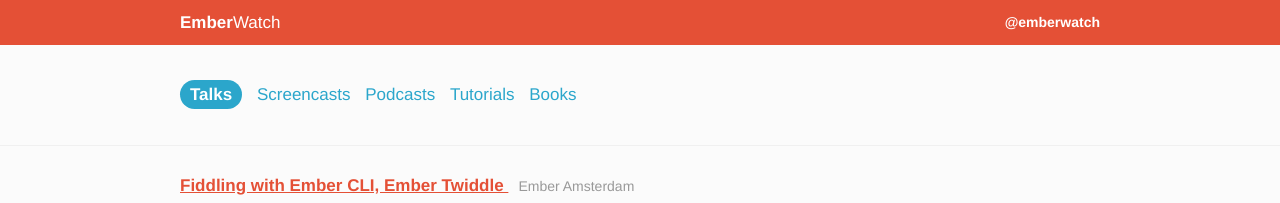
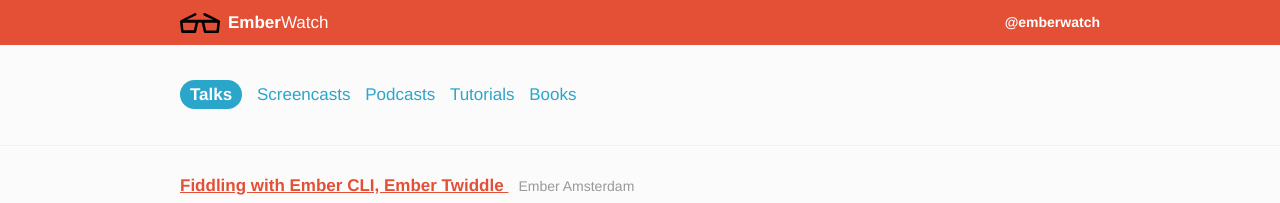
Before and after one commit to emberwatch/emberwatch, a Jekyll site: the page built from index.html, in a window 1280 px wide. Shown: the top 203 px of the page. Built offline with Jekyll 4.4.1, drawn with Linux system fonts in a browser that asks for light colours; comment, search, counter and statistics services are not loaded.

Commit message:
SVG logo (no more foundicons dependency)

```diff
--- a/stylesheets/application.css
+++ b/stylesheets/application.css
@@ -56,6 +56,12 @@ nav ul li{
 nav ul li.name h1{
   margin:0px;
   font-size:17px;
+
+  padding-left: 48px;
+  background-image: url(../images/logo.svg);
+  background-position: left 13px;
+  background-size: 40px auto;
+  background-repeat: no-repeat;
 }
 
 nav ul li.name h1 .light{
```
Also changed, not shown: images/logo.svg (added).
